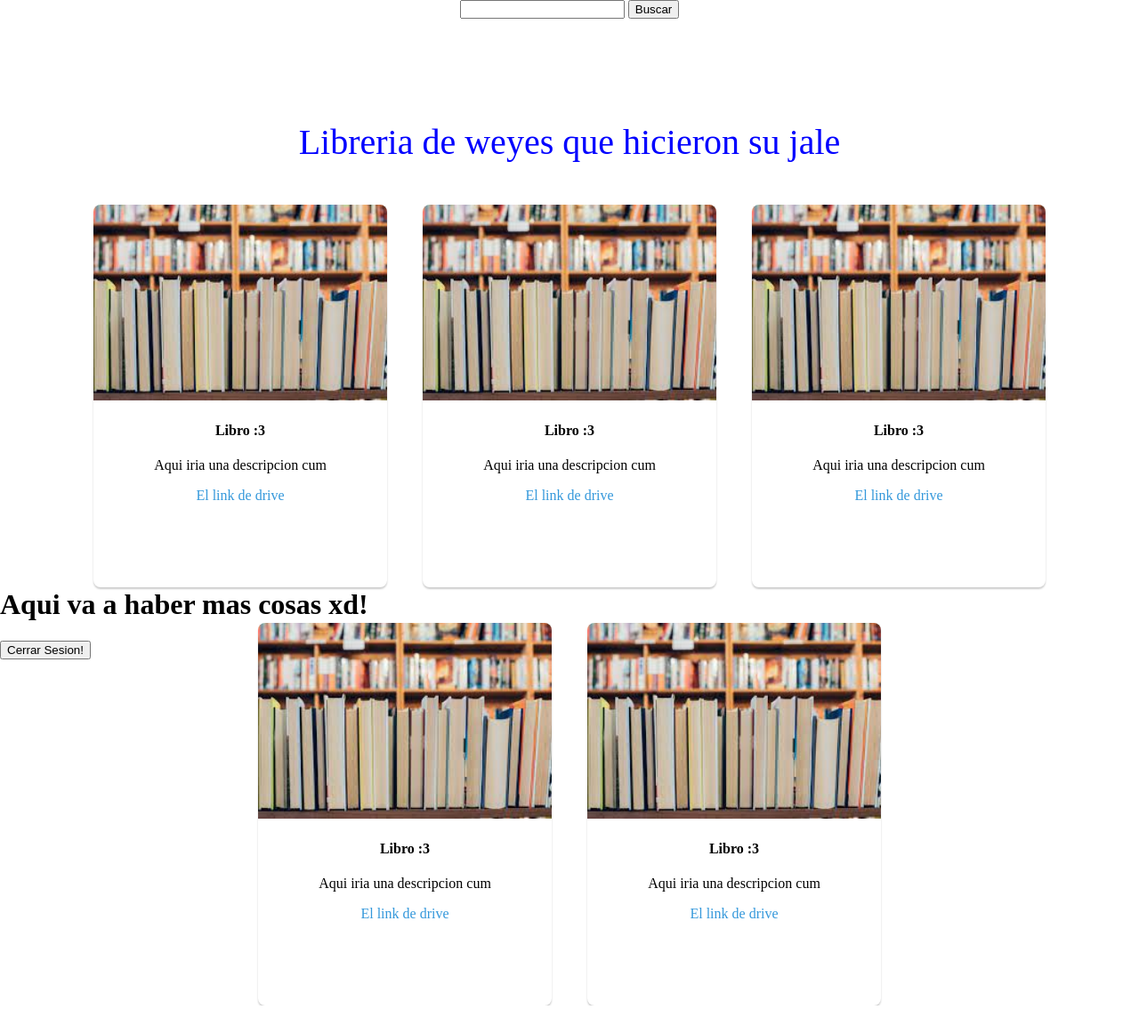
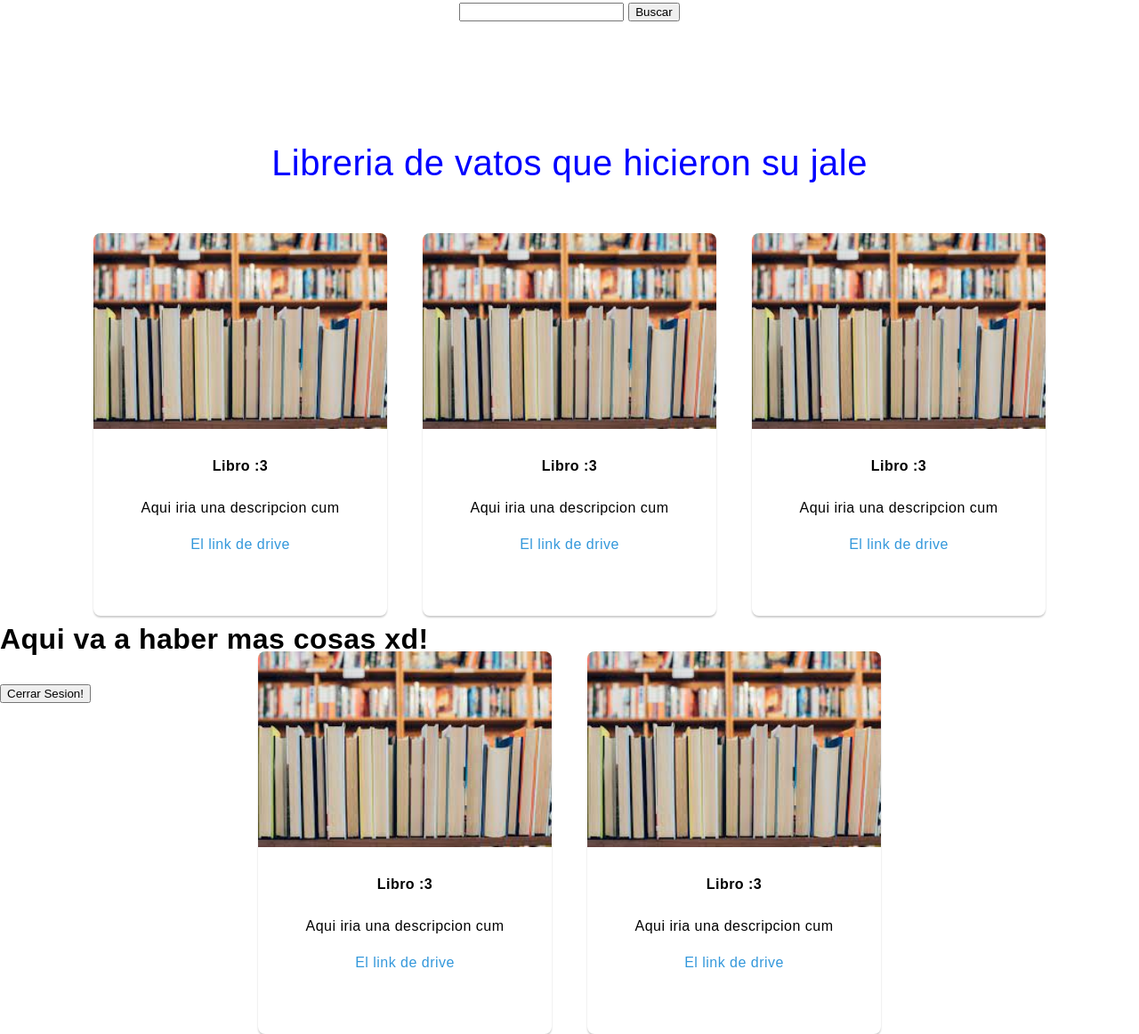
Before and after one commit to DAvalos36/Libreria, a PHP site: page /Libreria/ in a window 1280 px wide. Shown: the whole page at 89% size. Before the commit the page ends 1130 px from the top, so only its background shows below. Run offline with PHP 8.4, Linux system fonts and the light colour scheme; the visitor is signed in with stand-in values (Sample User, id 1).

Commit message:
Mini cambio xd

```diff
--- a/css/si.css
+++ b/css/si.css
@@ -15,7 +15,7 @@ html, body{
     padding: 0;
 }
 
-.body{
+body{
     width: 100%;
     height: 100%;
     font-family: sans-serif;
--- a/index.php
+++ b/index.php
@@ -17,7 +17,7 @@
 <body>
     <div class="Centrar">
 
-        <form action="resBusqueda.php" method="post">
+        <form action="" method="post">
             <input type="text" name="busqueda" onkeyup="buscar(this.value)" id="" required>
             <input type="submit" name="enviar" value="Buscar">
         </form>
@@ -30,7 +30,7 @@
 
     </div>
 
-    <h1 class="title">Libreria de weyes que hicieron su jale</h1>
+    <h1 class="title">Libreria de vatos que hicieron su jale</h1>
 
     <div class="conteiner">
 
```
